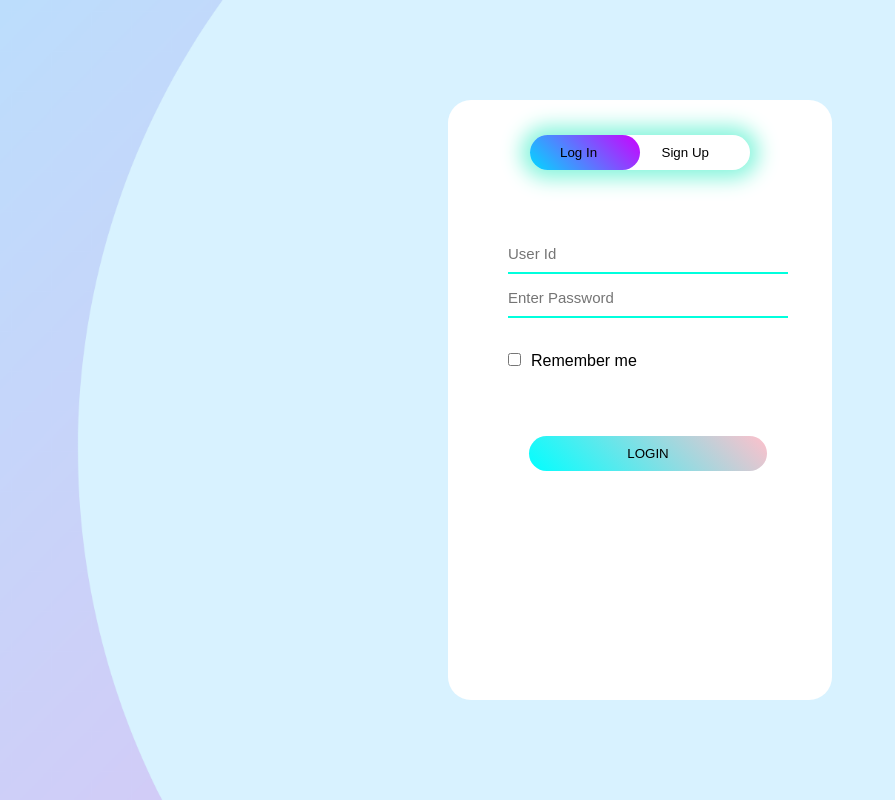
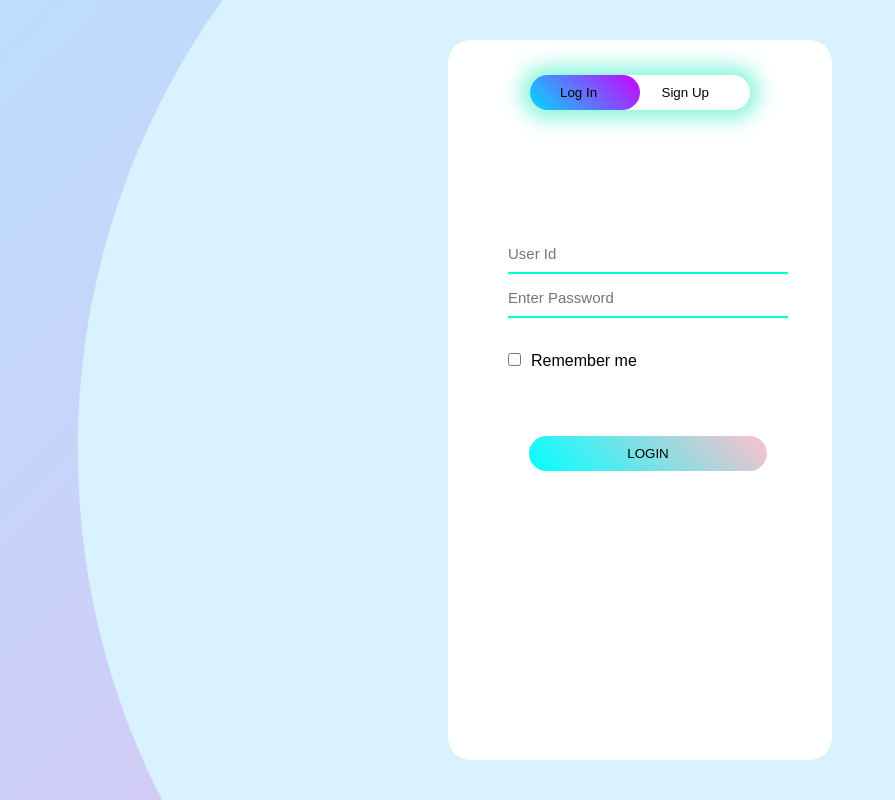
Before and after one commit to ramprasanna1/Ecommerce, a plain HTML site: page sign.html in a window 1280 px wide. Shown: the whole page, without its empty margins (0-895 px from the left). Drawn offline with Linux system fonts and the light colour scheme.

Commit message:
Update sign.css

```diff
--- a/sign.css
+++ b/sign.css
@@ -16,7 +16,7 @@
 }
 .form{
     width: 30%;
-    height: 75%;
+    height: 90%;
     background-color: rgb(255, 255, 255);
     border-radius: 23px;
 
```
